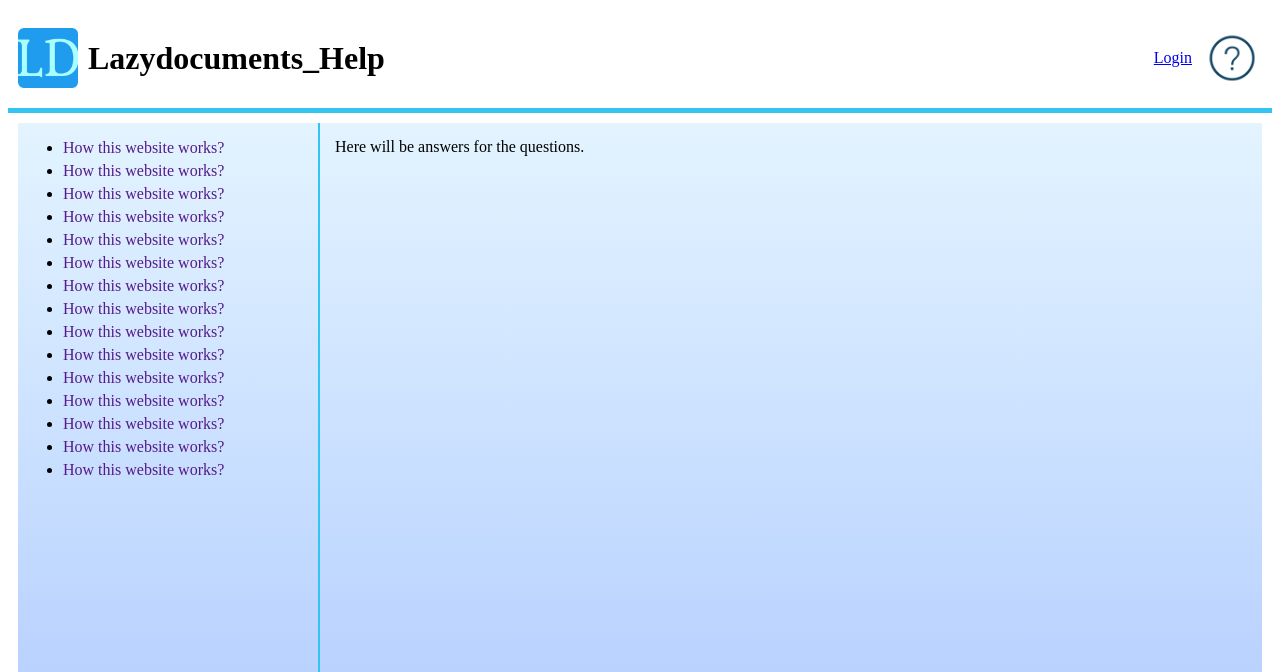
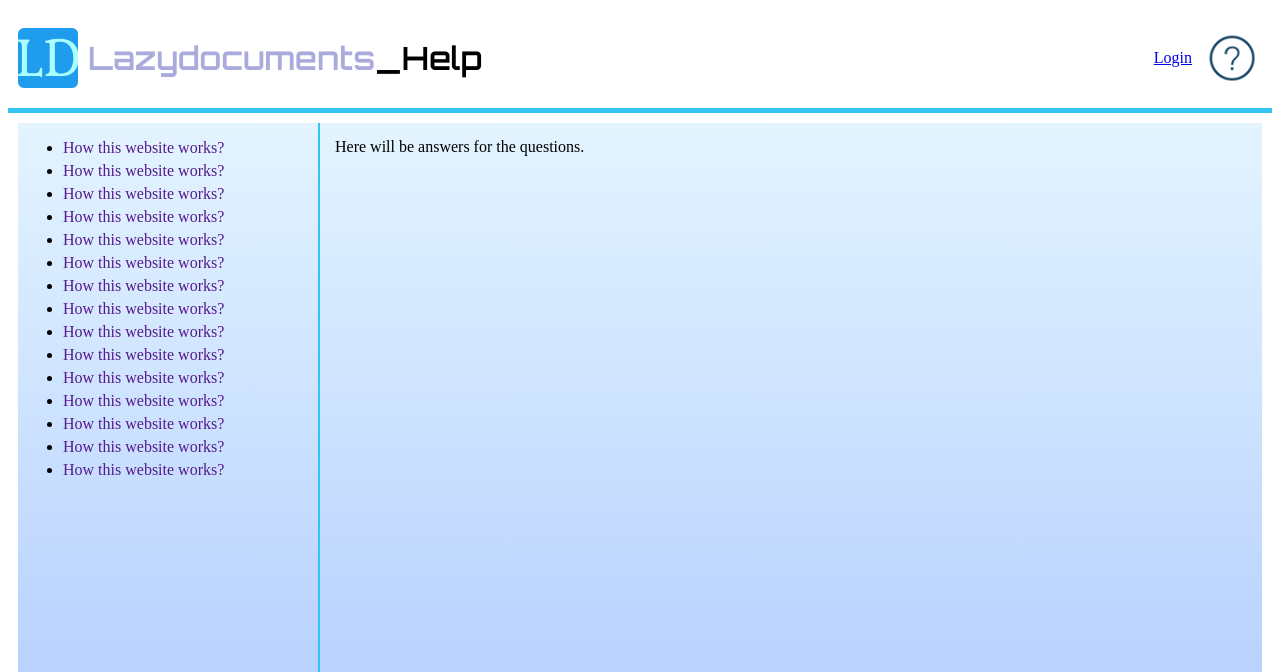
Before and after one commit to kirmal-mal/lazydocs, a PHP site: page /help.php in a window 1280 px wide. Shown: the top 672 px of the page. Run offline with PHP 8.4, Linux system fonts and the light colour scheme.

Commit message:
added custom font

```diff
--- a/web/header.php
+++ b/web/header.php
@@ -6,6 +6,8 @@ session_start();
 
 <head>
     <script src="https://ajax.googleapis.com/ajax/libs/jquery/3.5.1/jquery.min.js"></script>
+    <link rel="preconnect" href="https://fonts.gstatic.com">
+    <link href="https://fonts.googleapis.com/css2?family=Orbitron:wght@600&display=swap" rel="stylesheet">
     <title>
         Lazydocuments
     </title>
@@ -20,11 +22,11 @@ session_start();
                 <img id="logoimg" class="headerIcon" src="img\android-chrome-192x192.png" alt="Website logo">
             </a>
         </div>
-        <div class="flexElement">
+        <div class="flexElement monofont coloredFont">
             <h1>Lazydocuments</h1>
         </div>
     </div>
-    <div class="headerCenterElement">
+    <div class="headerCenterElement monofont">
         <h1><?php
             $filename = explode('.', basename($_SERVER['REQUEST_URI']))[0];
             switch ($filename) {
--- a/web/style.css
+++ b/web/style.css
@@ -248,3 +248,11 @@ table>th {
 #uploaded {
     background-color: #32c5f1;
 }
+
+.monofont {
+    font-family: 'Orbitron', sans-serif;
+}
+
+.coloredFont {
+    color: #aaaadd;
+}
```
